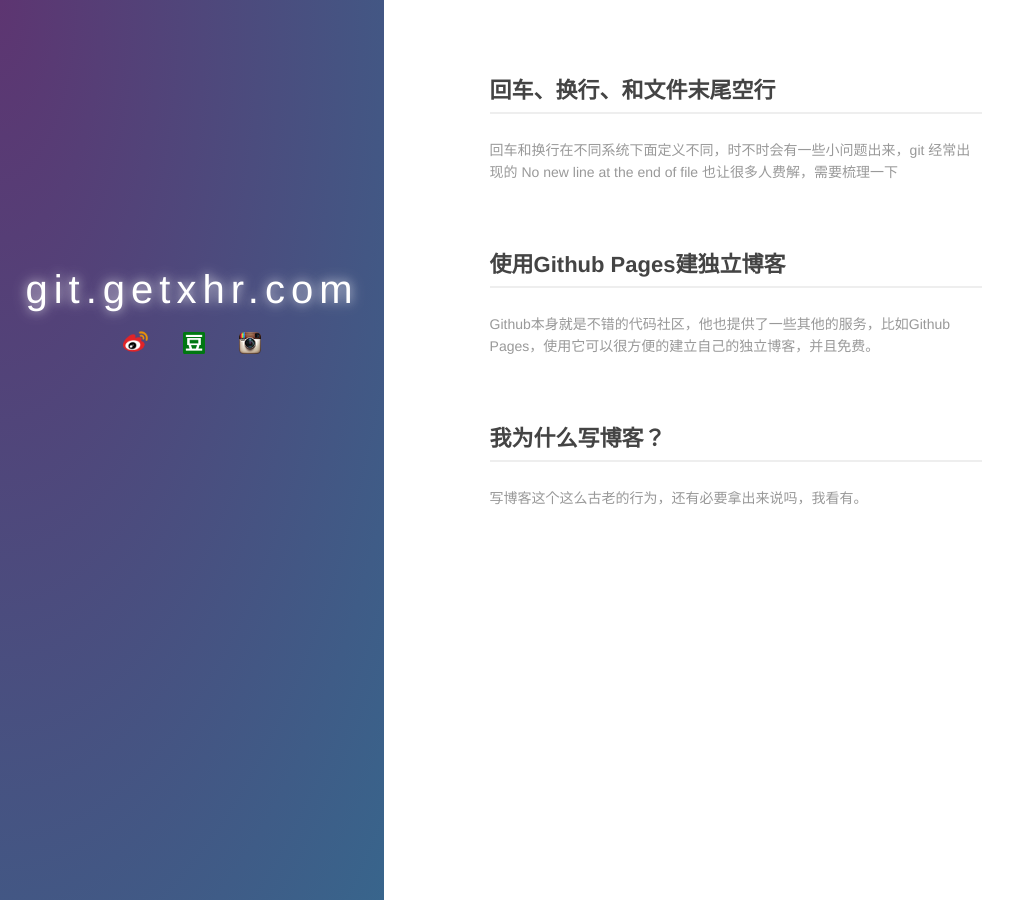
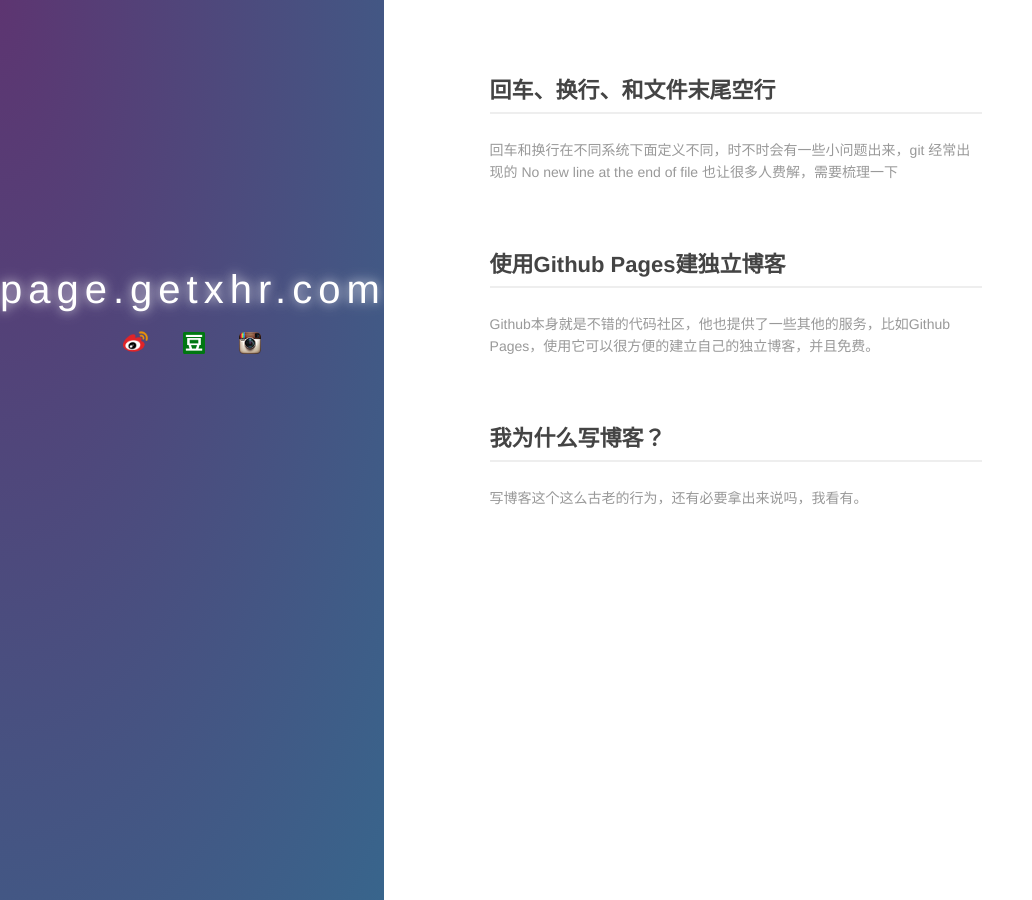
Before and after one commit to alucardxpmusic/alucardxpmusic.github.io, a Jekyll site: the page built from index.html, in a window 1280 px wide. Shown: the whole page, without its empty margins (0-1032 px from the left). Built offline with Jekyll 4.4.1, drawn with Linux system fonts in a browser that asks for light colours.

Commit message:
Update index.html

```diff
--- a/index.html
+++ b/index.html
@@ -6,7 +6,7 @@ layout: default
   <div class="index-wrapper">
     <div class="aside">
       <div class="info-card">
-        <h1>git.getxhr.com</h1>
+        <h1>page.getxhr.com</h1>
         <a href="" target="_blank"><img src="./images/f1.ico" alt="" width="25"/></a>
         <a href="" target="_blank"><img src="./images/f2.ico" alt="" width="22"/></a>
         <a href="" target="_blank"><img src="./images/f3.ico" alt="" width="22"/></a>
```
